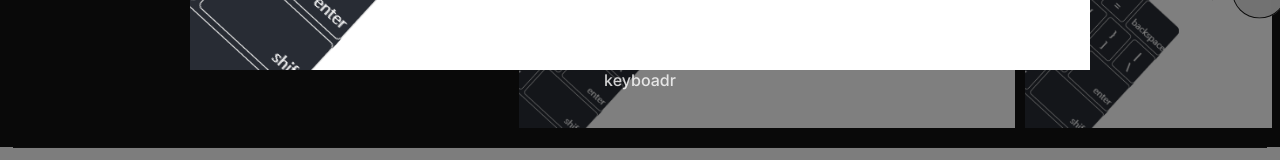
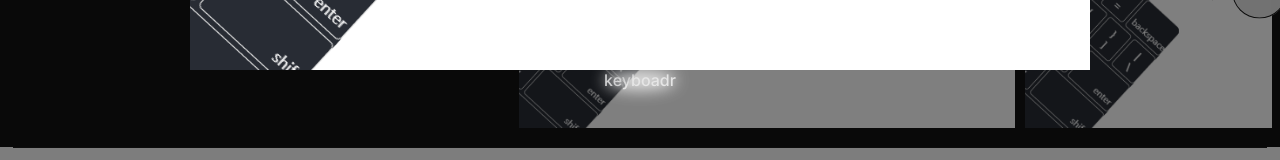
Before and after one commit to Code-Victor/Portfolio, a Next.js app: page /test in a window 1280 px wide. Both pictures are taken after a click on the element 260 px from the left and 563 px from the top of the page. Shown: the part 573-733 px from the top of the page. Built offline with nearby package versions, Linux system fonts and the light colour scheme.

Commit message:
added underlay to make text pop

```diff
--- a/src/components/base/Caption.tsx
+++ b/src/components/base/Caption.tsx
@@ -4,7 +4,22 @@ import { styled } from "@stitchesConfig";
 const FigCaption = styled("figcaption", {
   fontWeight: "$3",
   opacity: 0.8,
+  position: "relative",
   ta: "center",
+  width: "fit-content",
+  mx: "auto",
+  "&::before": {
+    position: "absolute",
+    content: '""',
+    top: 0,
+    left: 0,
+    width: "100%",
+    height: "100%",
+    br: "50%",
+    filter: "blur(8px)",
+    bg: "$backgroundPrimary",
+    zIndex: -1,
+  },
 });
 const Figure = styled("figure");
 type FigureTypes = React.ComponentProps<typeof Figure>;
```
